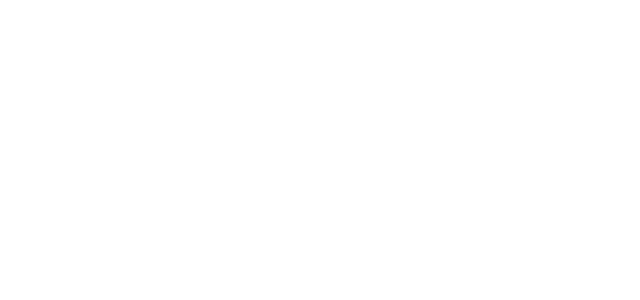
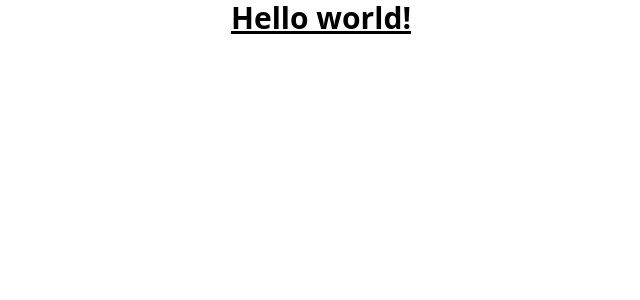
Before and after one commit to ianesteves0124/pern2.0, a React (Create React App) app: page / in a window 1280 px wide. Shown: the top 300 px of the page, without its empty margins (319-959 px from the left). Built offline with nearby package versions, Linux system fonts and the light colour scheme.

Commit message:
Update README.md, package.json, package-lock.json, App.js, and index.css

```diff
--- a/package.json
+++ b/package.json
@@ -39,5 +39,8 @@
       "last 1 firefox version",
       "last 1 safari version"
     ]
+  },
+  "devDependencies": {
+    "tailwindcss": "^3.3.3"
   }
 }
--- a/src/App.js
+++ b/src/App.js
@@ -1,10 +1,11 @@
-
 import './App.css';
 
 function App() {
   return (
     <div className="App">
-
+      <h1 className="text-3xl font-bold underline">
+        Hello world!
+      </h1>
     </div>
   );
 }
--- a/src/index.css
+++ b/src/index.css
@@ -1,13 +1,3 @@
-body {
-  margin: 0;
-  font-family: -apple-system, BlinkMacSystemFont, 'Segoe UI', 'Roboto', 'Oxygen',
-    'Ubuntu', 'Cantarell', 'Fira Sans', 'Droid Sans', 'Helvetica Neue',
-    sans-serif;
-  -webkit-font-smoothing: antialiased;
-  -moz-osx-font-smoothing: grayscale;
-}
-
-code {
-  font-family: source-code-pro, Menlo, Monaco, Consolas, 'Courier New',
-    monospace;
-}
+@tailwind base;
+@tailwind components;
+@tailwind utilities;
--- /dev/null
+++ b/tailwind.config.js
@@ -0,0 +1,10 @@
+/** @type {import('tailwindcss').Config} */
+module.exports = {
+  content: [
+    "./src/**/*.{js,jsx,ts,tsx}",
+  ],
+  theme: {
+    extend: {},
+  },
+  plugins: [],
+}
```
Also changed, not shown: 2 other files (tests, documents, lock files or other folders).
